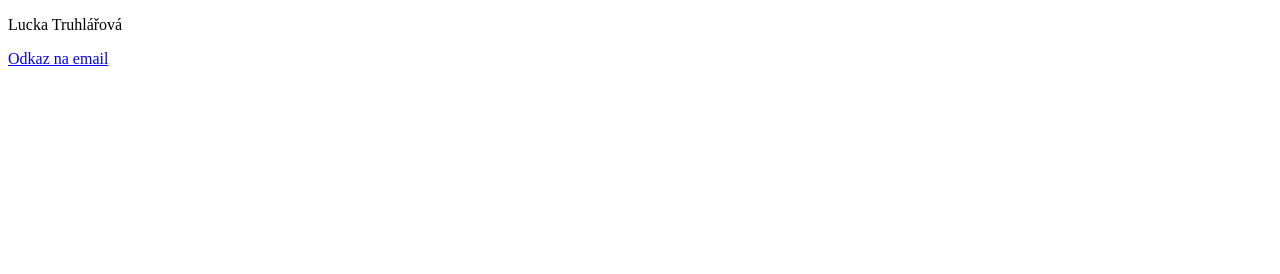
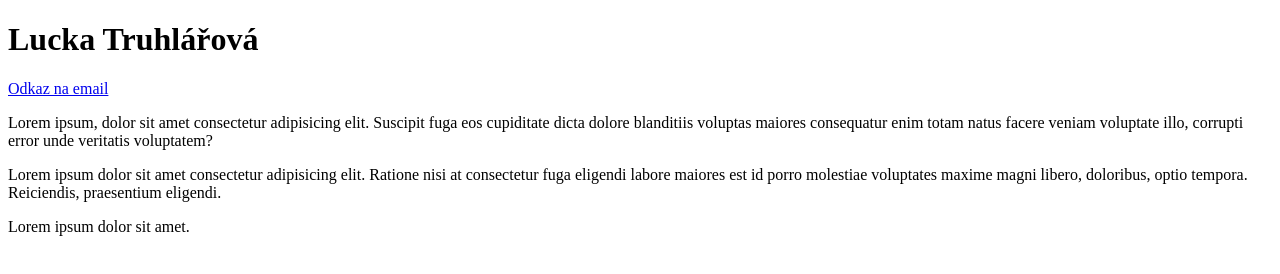
Before and after one commit to vanilysky/vigilant-telegram, a plain HTML site: page index.html in a window 1280 px wide. Drawn offline with Linux system fonts and the light colour scheme.

```diff
--- a/index.html
+++ b/index.html
@@ -7,7 +7,12 @@
     <title></title>
 </head>
 <body>
-<p>Lucka Truhlářová</p>
+<h1>Lucka Truhlářová</h1>
 <a href="mailto:luctruh@gmail.com">Odkaz na email</a>
+<p>Lorem ipsum, dolor sit amet consectetur adipisicing elit. Suscipit fuga eos cupiditate dicta dolore blanditiis voluptas maiores consequatur enim totam natus facere veniam voluptate illo, corrupti error unde veritatis voluptatem?</p>
+
+<p>Lorem ipsum dolor sit amet consectetur adipisicing elit. Ratione nisi at consectetur fuga eligendi labore maiores est id porro molestiae voluptates maxime magni libero, doloribus, optio tempora. Reiciendis, praesentium eligendi.</p>
+
+<p>Lorem ipsum dolor sit amet.</p>
 </body>
 </html>
```
